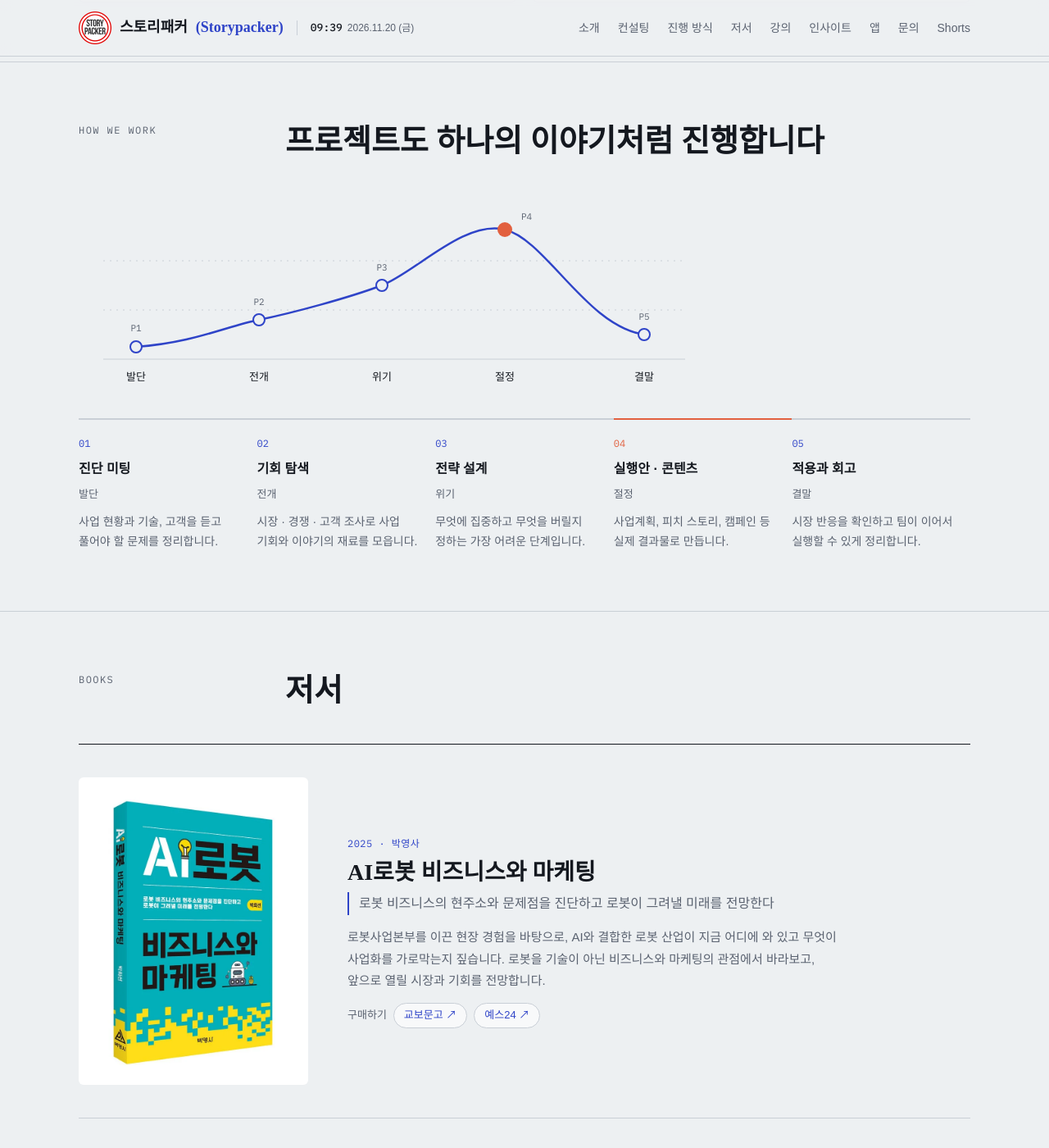
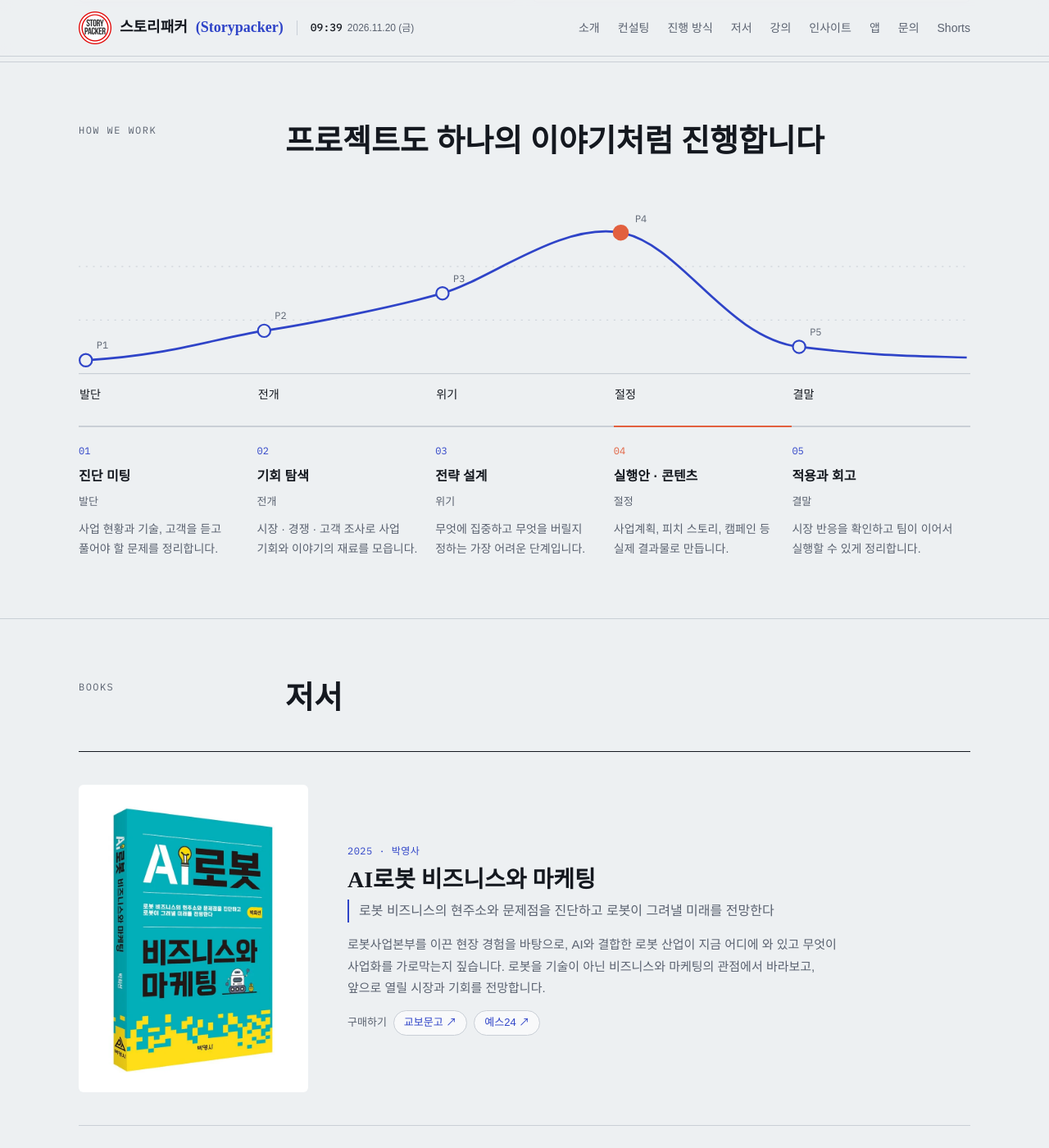
Before and after one commit to storypacker/intro, a Jekyll site: the page built from index.html, in a window 1280 px wide and 1400 px high, scrolled down 3745 px. Shown: the whole window at 82% size. Built offline with Jekyll 4.4.1, drawn with Linux system fonts in a browser that asks for light colours; some web fonts are replaced.

Commit message:
Add files via upload

```diff
--- a/index.html
+++ b/index.html
@@ -143,14 +143,15 @@ h2{font-family:var(--display);font-size:clamp(26px,3.4vw,38px);line-height:1.3;m
 @media (max-width:760px){.services{grid-template-columns:1fr}}
 
 /* process */
-.arc{width:100%;height:auto;max-width:760px;display:block;margin:0 0 32px}
+.arc{width:100%;height:auto;display:block;margin:0 0 20px;overflow:visible}
 .arc .grid line{stroke:var(--line);stroke-width:1}
-.arc .path{fill:none;stroke:var(--accent);stroke-width:2.5;stroke-dasharray:1100;stroke-dashoffset:0;animation:draw 2.2s ease-out}
-@keyframes draw{from{stroke-dashoffset:1100}}
+.arc .path{fill:none;stroke:var(--accent);stroke-width:2.5;stroke-dasharray:1400;stroke-dashoffset:0;animation:draw 2.2s ease-out}
+@keyframes draw{from{stroke-dashoffset:1400}}
 .arc .joint{fill:var(--bg);stroke:var(--accent);stroke-width:2}
 .arc .peak{fill:var(--mark)}
 .arc text{font-family:var(--mono);font-size:11px;fill:var(--muted)}
 .arc .kr{font-family:var(--body);font-size:13px;fill:var(--ink);font-weight:500}
+@media (max-width:760px){.arc text{font-size:26px}.arc .kr{font-size:28px}}
 .steps{display:grid;grid-template-columns:repeat(5,1fr);list-style:none;padding:0;margin:0;gap:0}
 .step{padding-right:16px;min-width:0;border-top:2px solid var(--line);padding-top:14px}
 .step.climax{border-top-color:var(--mark)}
@@ -493,20 +494,20 @@ footer .foot-links a:hover{color:var(--ink)}
         <div class="eyebrow">How we work</div>
         <h2>프로젝트도 하나의 이야기처럼 진행합니다</h2>
       </div>
-      <svg class="arc" viewBox="0 0 760 240" role="img" aria-label="이야기 구조를 로봇 팔의 궤적처럼 그린 곡선: 발단, 전개, 위기, 절정, 결말">
+      <svg class="arc" viewBox="0 0 1000 240" role="img" aria-label="이야기 구조를 로봇 팔의 궤적처럼 그린 곡선: 발단, 전개, 위기, 절정, 결말">
         <g class="grid">
-          <line x1="30" y1="200" x2="740" y2="200"/>
-          <line x1="30" y1="140" x2="740" y2="140" stroke-dasharray="2 6"/><line x1="30" y1="80" x2="740" y2="80" stroke-dasharray="2 6"/>
+          <line x1="0" y1="200" x2="1000" y2="200"/>
+          <line x1="0" y1="140" x2="1000" y2="140" stroke-dasharray="2 6"/><line x1="0" y1="80" x2="1000" y2="80" stroke-dasharray="2 6"/>
         </g>
-        <path class="path" d="M70 185 C 140 180, 180 160, 220 152 S 330 125, 370 110 S 470 30, 520 42 S 620 160, 690 170"/>
-        <circle class="joint" cx="70" cy="185" r="7"/><circle class="joint" cx="220" cy="152" r="7"/>
-        <circle class="joint" cx="370" cy="110" r="7"/><circle class="peak" cx="520" cy="42" r="9"/>
-        <circle class="joint" cx="690" cy="170" r="7"/>
-        <text class="kr" x="70" y="226" text-anchor="middle">발단</text><text x="70" y="166" text-anchor="middle">P1</text>
-        <text class="kr" x="220" y="226" text-anchor="middle">전개</text><text x="220" y="134" text-anchor="middle">P2</text>
-        <text class="kr" x="370" y="226" text-anchor="middle">위기</text><text x="370" y="92" text-anchor="middle">P3</text>
-        <text class="kr" x="520" y="226" text-anchor="middle">절정</text><text x="540" y="30">P4</text>
-        <text class="kr" x="690" y="226" text-anchor="middle">결말</text><text x="690" y="152" text-anchor="middle">P5</text>
+        <path class="path" d="M8 185 C 101 180, 155 160, 208 152 S 355 125, 408 110 S 541 30, 608 42 S 726 160, 808 170 S 930 180, 996 182"/>
+        <circle class="joint" cx="8" cy="185" r="7"/><circle class="joint" cx="208" cy="152" r="7"/>
+        <circle class="joint" cx="408" cy="110" r="7"/><circle class="peak" cx="608" cy="42" r="9"/>
+        <circle class="joint" cx="808" cy="170" r="7"/>
+        <text class="kr" x="1" y="228">발단</text><text x="20" y="172">P1</text>
+        <text class="kr" x="201" y="228">전개</text><text x="220" y="139">P2</text>
+        <text class="kr" x="401" y="228">위기</text><text x="420" y="97">P3</text>
+        <text class="kr" x="601" y="228">절정</text><text x="624" y="30">P4</text>
+        <text class="kr" x="801" y="228">결말</text><text x="820" y="157">P5</text>
       </svg>
       <ol class="steps">
         <li class="step"><span class="num">01</span><h4>진단 미팅</h4><span class="act">발단</span><p>사업 현황과 기술, 고객을 듣고 풀어야 할 문제를 정리합니다.</p></li>
```
